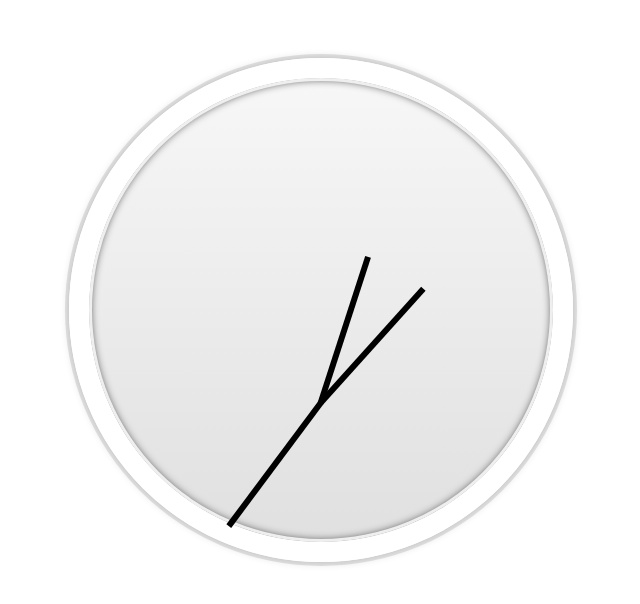
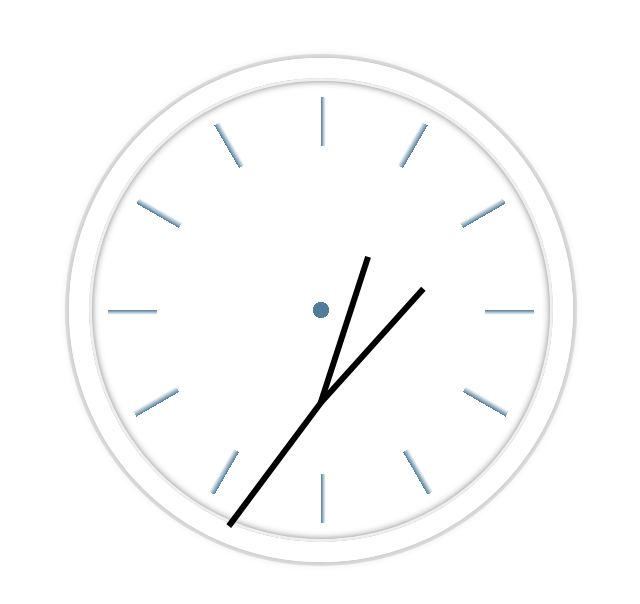
Before and after one commit to Sreelatha-Vallabhaneni/JS-30, a plain HTML site: page CSS-JS-clock/index.html in a window 1280 px wide. Shown: the whole page, without its empty margins (319-959 px from the left). Drawn offline with Linux system fonts and the light colour scheme.

Commit message:
Added background to inside clock

```diff
--- a/CSS-JS-clock/main.css
+++ b/CSS-JS-clock/main.css
@@ -9,7 +9,15 @@ body{
     border: 20px solid white;
     border-radius: 50%;
     margin: 50px auto;
-    background-image: linear-gradient(#f7f7f7,#e0e0e0);
+    background-image:
+    radial-gradient(circle at center, #507D9C 8px, transparent 8px),
+    radial-gradient(circle at center, white 50%, transparent 50%, transparent 65%, white 65%),
+    linear-gradient(to right, transparent 50%, #507D9C 50%, transparent 51%),
+    linear-gradient(to bottom, transparent 50%, #507D9C 50%, transparent 51%),
+    linear-gradient(-30deg, transparent 50%, #507D9C 50%, transparent 51%),
+    linear-gradient(30deg, transparent 50%, #507D9C 50%, transparent 51%),
+    linear-gradient(60deg, transparent 50%, #507D9C 50%, transparent 51%),
+    linear-gradient(-60deg, transparent 50%, #507D9C 50%, transparent 51%);
     padding: 2rem;
     box-shadow:
         0 0 0 4px rgba(0,0,0,0.1),
@@ -28,7 +36,7 @@ body{
       background: black;
       position: absolute;
       top: 50%;
-      left: 38%;
+      left: 37.98%;
       transform-origin: 100%;
       transform: rotate(90deg);
       transition: all 0.05s;
```
Lines whose indentation alone changed are shown as unchanged.
